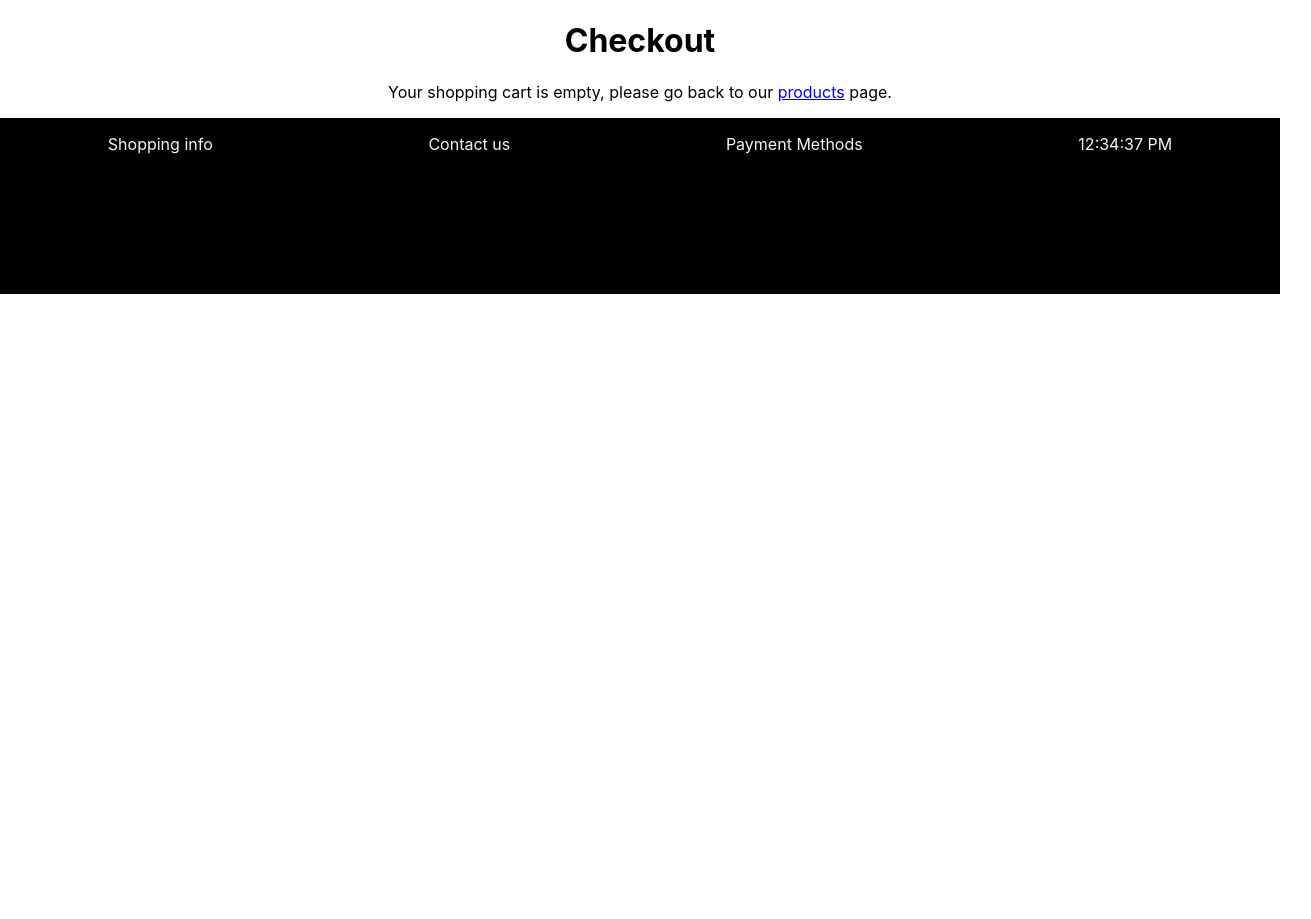
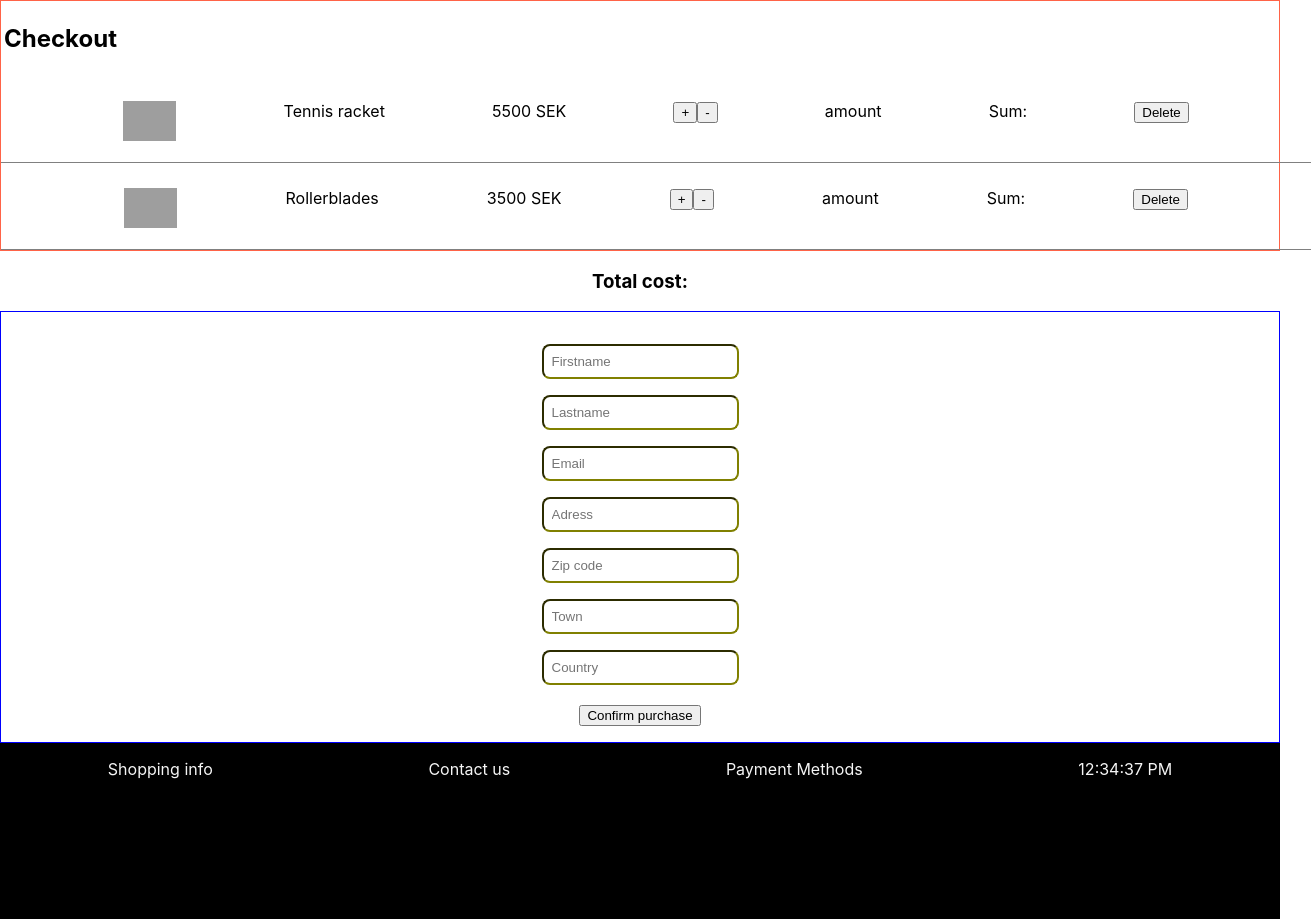
Before and after one commit to fishenchips/React-Group-Project, a React (Create React App) app in the folder dynamic-react-app/: page /checkout in a window 1280 px wide. Shown: the whole page, 1311 px wide, since content can reach past the window. Before the commit the page ends 800 px from the top, so only its background shows below. Built offline with nearby package versions, Linux system fonts and the light colour scheme; grey boxes are pictures that could not be loaded.

Commit message:
fixing code so conditional rendering works with the empty array

```diff
--- a/dynamic-react-app/src/App.js
+++ b/dynamic-react-app/src/App.js
@@ -35,7 +35,14 @@ function App() {
 
 
   //create state here because both checkout.js and cart.js needs this.
-  const [cartItems, setCartItems] = useState()
+  const [cartItems, setCartItems] = useState(defaultCart)
+
+  const addToCart = (newItem) => {
+    setCartItems([
+      ...cartItems,
+      newItem
+    ])
+  }
 
   const updateCartItem = (updatedItem) => {
 
@@ -58,13 +65,16 @@ function App() {
     setCartItems(updatedCart)
   }
 
+  const clearCart = () => {
+    setCartItems([])
+  }
   return (
     <div className="App">
       <BrowserRouter>
         <Routes>
           <Route path="/products" element={ <Products /> }></Route>
           <Route path="/:id" element={ <Product /> } ></Route>
-          <Route path="/checkout"  element={ <Checkout cartItems={cartItems} updateCartItem={updateCartItem} deleteCartItem={deleteCartItem} />} ></Route>
+          <Route path="/checkout"  element={ <Checkout cartItems={cartItems} updateCartItem={updateCartItem} deleteCartItem={deleteCartItem} clearCart={clearCart} />} ></Route>
         </Routes>
 
 
--- a/dynamic-react-app/src/pages/Checkout.js
+++ b/dynamic-react-app/src/pages/Checkout.js
@@ -4,10 +4,11 @@ import CheckoutForm from '../components/CheckoutForm';
 import EmptyCheckout from '../components/EmptyCheckout';
 import {Table, TableHeader, TableRow, Img} from "../styledComponents"
 
-function Checkout({cartItems, updateCartItem, deleteCartItem}) {
+function Checkout({cartItems, updateCartItem, deleteCartItem, clearCart}) {
 
-if (!cartItems) {
-    return < EmptyCheckout /> }
+    if (cartItems.length == 0) {
+        return < EmptyCheckout />
+    }
     else {
         return (
             <div>
```
Lines whose indentation alone changed are shown as unchanged.
